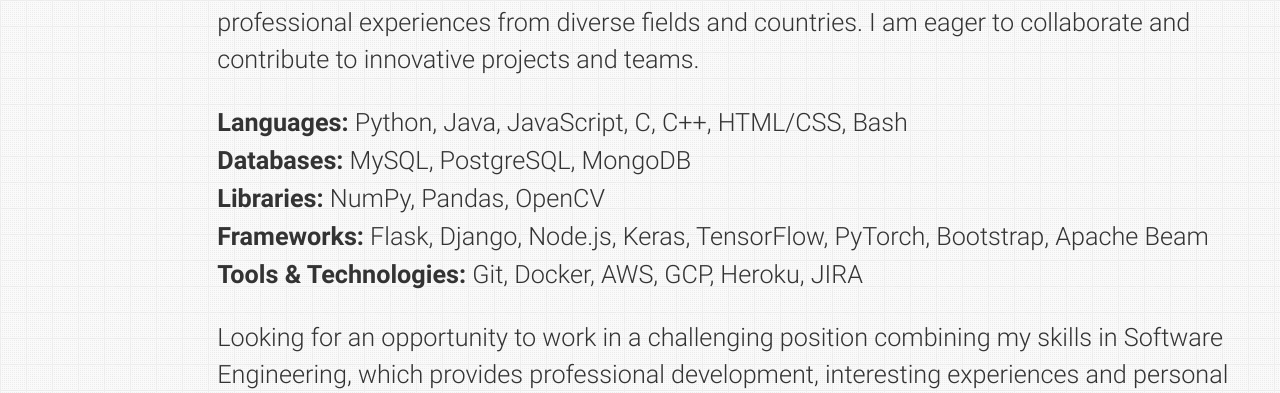
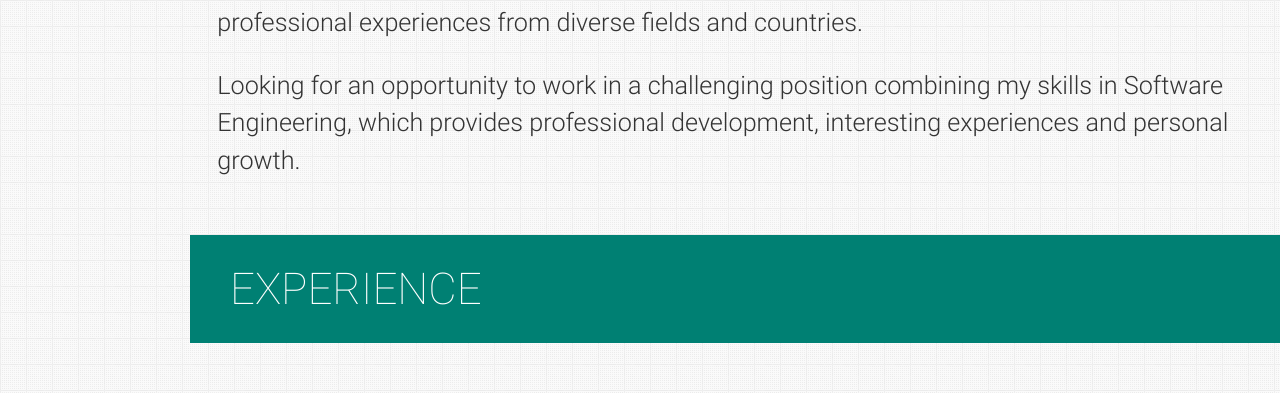
Before and after one commit to furqan1pk/furqan1pk.github.io, a plain HTML site: page index.html in a window 1280 px wide. Shown: the part 1456-1849 px from the top of the page. Drawn offline with nearby package versions, Linux system fonts and the light colour scheme.

Commit message:
update about

```diff
--- a/index.html
+++ b/index.html
@@ -230,34 +230,11 @@
                   As a Research Software Engineer at the University of California, Davis, I leverage my expertise in neuroscience and machine learning to innovate in the field of brain-machine interfaces and wearables. I hold a Master of Science in Computer Science from Lahore University of Management Sciences and am currently pursuing a second Master's degree at UC Davis, focusing on biological decoding and neural interfaces.
                   Previously, I served as a Software Developer and Senior Research Analyst at META Innovation Lab, where I contributed to augmented and virtual reality projects across various platforms, including Quest, VIVE, HoloLens, Android, and iOS. I also led a pioneering effort in early migraine prediction using wearable time series sensor data, achieving 70% accuracy with machine learning algorithms.
                   I possess strong skills in Google ARCore, Time Series Forecasting, C#, and Python. My contributions to the field have been recognized with a publication on design and technology solutions for hepatitis patients at the 2017 CHI Conference.
-                  Driven by a passion for solving real-world problems with cutting-edge technologies, I bring a unique blend of academic and professional experiences from diverse fields and countries. I am eager to collaborate and contribute to innovative projects and teams.
+                  Driven by a passion for solving real-world problems with cutting-edge technologies, I bring a unique blend of academic and professional experiences from diverse fields and countries.
                </p>
-               <p>
-               <ul>
-                  <li><b>Languages:</b> Python, Java, JavaScript, C, C++, HTML/CSS, Bash</li>
-                  <li><b>Databases:</b> MySQL, PostgreSQL, MongoDB</li>
-                  <li><b>Libraries:</b> NumPy, Pandas, OpenCV</li>
-                  <li><b>Frameworks:</b> Flask, Django, Node.js, Keras, TensorFlow, PyTorch, Bootstrap, Apache Beam</li>
-                  <li><b>Tools & Technologies:</b> Git, Docker, AWS, GCP, Heroku, JIRA</li>
-               </ul>
-               </p>
-               <!-- <p>
-                  Detail-oriented Software Developer with professional experience in Backend Development, Machine Learning, Computer Vision. I am adept in Python, Django, Flask, SQL, Machine Learning, Computer Vision.
-                  </p> -->
                <p>
                   Looking for an opportunity to work in a challenging position combining my skills in Software Engineering, which provides professional development, interesting experiences and personal growth.
                </p>
-               <!-- <p>
-                  Another Paragraph
-                  </p>  -->
-               <!-- <p>
-                  <strong>Current Focus</strong>:&nbsp;<a aria-label="Navigate to the Inclusive Design Patterns homepage"
-                    href="https://www.smashingmagazine.com/inclusive-design-patterns/">Accessibility</a>&nbsp;//&nbsp;<a
-                    aria-label="Navigate to the Full Stack React homepage"
-                    href="https://www.fullstackreact.com/">React</a>&nbsp;//&nbsp;<a
-                    aria-label='Navigate to the article "Scalable CSS"'
-                    href="https://mrmrs.github.io/writing/2016/03/24/scalable-css/">Design Systems</a>
-                  </p> -->
             </div>
          </section>
          <!-- Third Section: Experience -->
```
